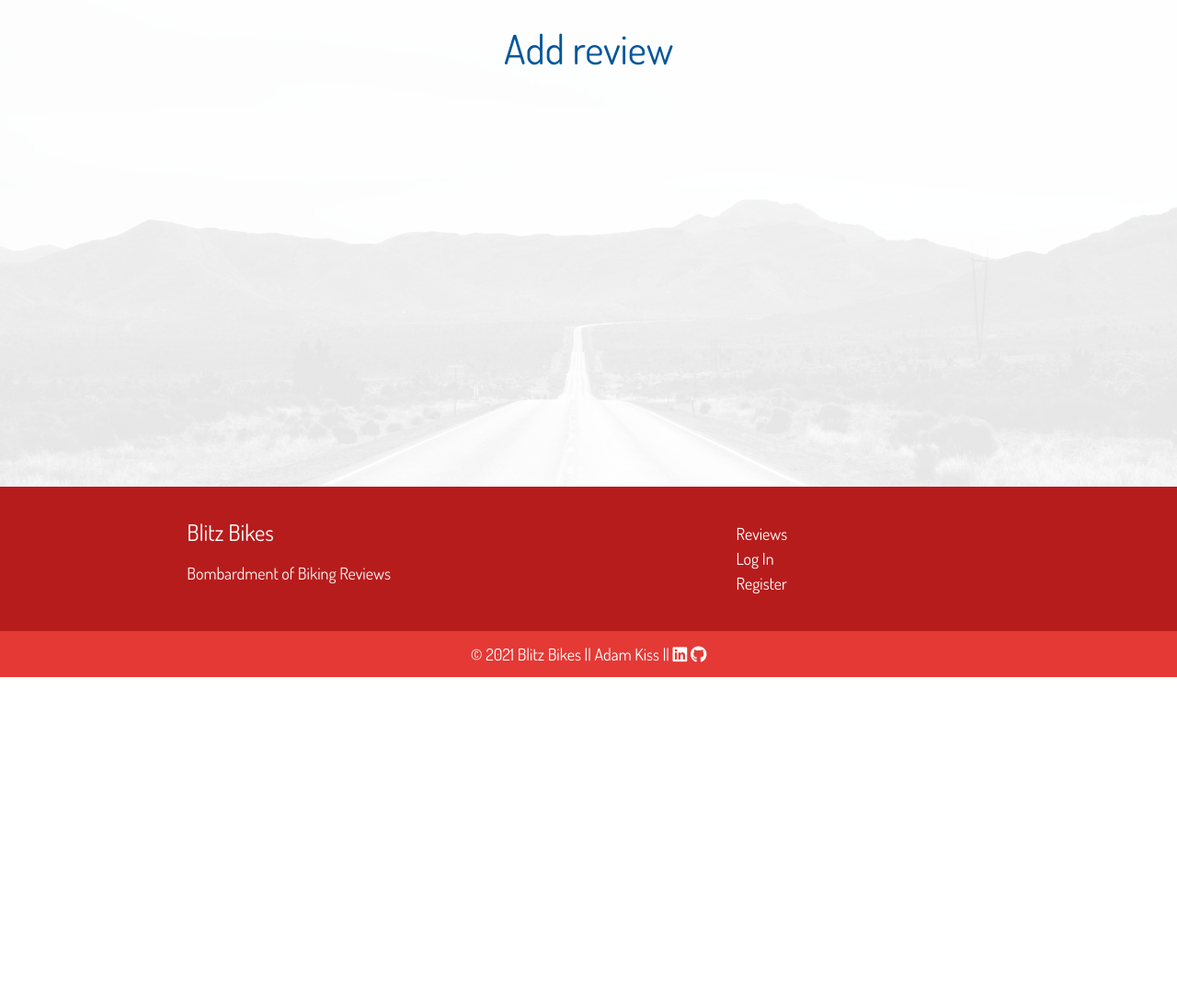
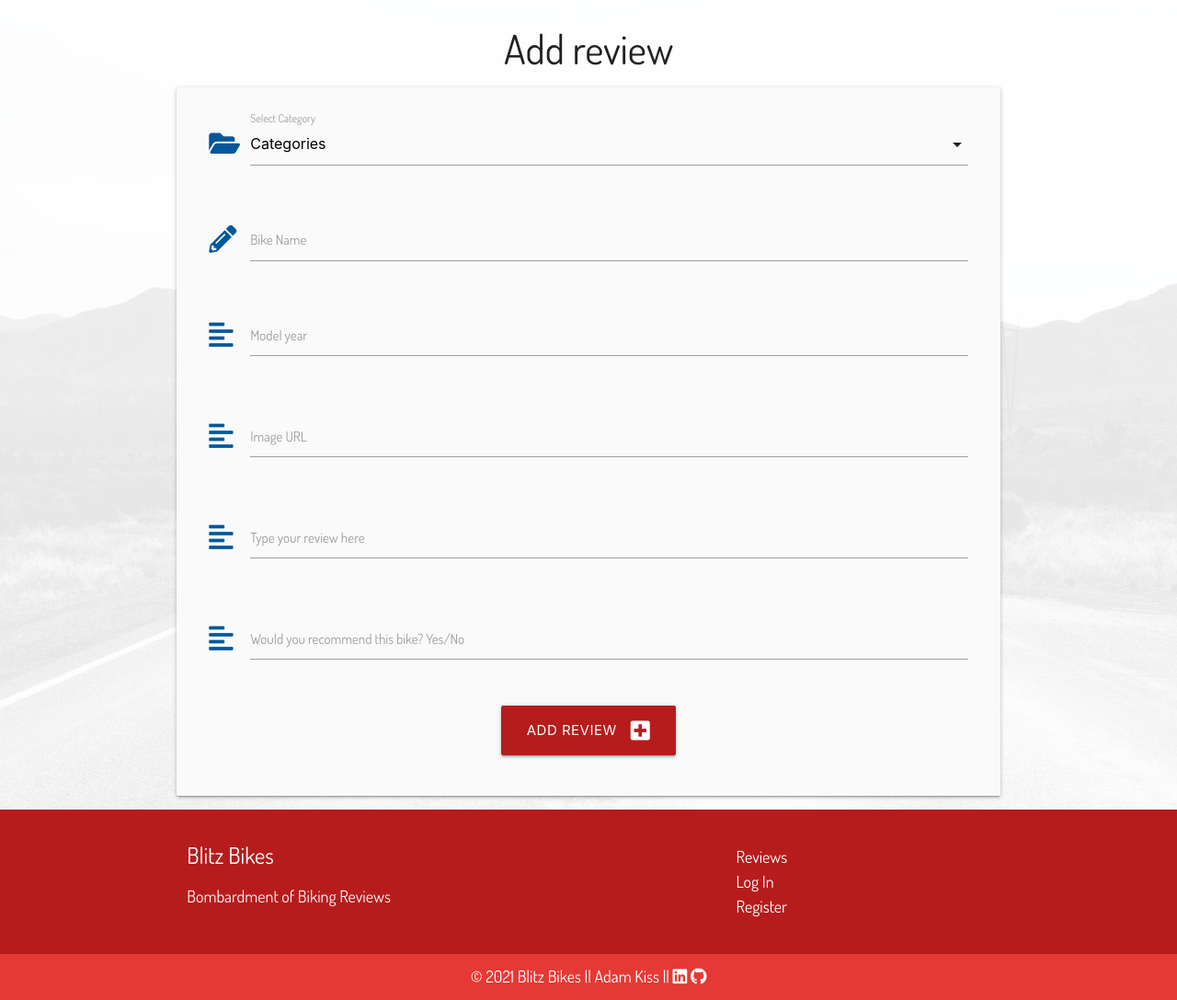
Before and after one commit to Adamsky94/Blitz_Bikes, a Flask app: page /add_review in a window 1280 px wide. Shown: the part 64-1151 px from the top of the page at 92% size. Before the commit the page ends 800 px from the top, so only its background shows below. Run offline with Flask 2, Linux system fonts and the light colour scheme; data that the repository does not hold is empty; some libraries are stand-ins or nearby versions; some web fonts are replaced.

Commit message:
Added logout and user review upload functions

```diff
--- a/app.py
+++ b/app.py
@@ -82,6 +82,14 @@ def login():
     return render_template("login.html")
 
 
+@app.route("/logout")
+def logout():
+# remove user from session cookie
+    flash("You have been logged out")
+    session.pop("user")
+    return redirect(url_for("login"))
+
+
 @app.route("/profile/<username>", methods=["GET", "POST"])
 def profile(username):
     # grab the session user's username from db
@@ -94,17 +102,25 @@ def profile(username):
     return redirect(url_for("login"))
 
 
-@app.route("/logout")
-def logout():
-    # remove user from session cookie
-    flash("You have been logged out")
-    session.pop("user")
-    return redirect(url_for("login"))
 
+@app.route("/add_review", methods=["GET", "POST"])
+def add_review():
+    if request.method == "POST":
+        review = {
+            "category_name": request.form.get("category_name"),
+            "bike_name": request.form.get("bike_name"),
+            "model_year": request.form.get("model_year"),
+            "image_url":request.form.get("image_url"),
+            "bike_description": request.form.get("bike_description"),
+            "recommend": request.form.get("recommend"),
+            "username": session["user"]
+        }
+        mongo.db.reviews.insert_one(review)
+        flash("Thank you for your review")
+        return redirect(url_for("add_review"))
 
-@app.route("/add_review")
-def add_review():
-    return render_template("add_review.html")
+    categories = mongo.db.categories.find().sort("category_name", 1)
+    return render_template("add_review.html", categories=categories)
 
 
 if __name__ == "__main__":
--- a/static/scripts/main.js
+++ b/static/scripts/main.js
@@ -1,8 +1,15 @@
-/*Mobile navbar functionality*/
+
 $(document).ready(function(){
+
     $('.sidenav').sidenav();
-  });
-/*MediumZoom Javascript https://github.com/francoischalifour/medium-zoom */
-mediumZoom(document.querySelectorAll('[data-zoomable]'),{
-    background: "rgba(255,255,255,.6)"
+    $(".collapsible").collapsible();
+    $("select").formSelect();
+
+    /*MediumZoom Javascript https://github.com/francoischalifour/medium-zoom */
+    mediumZoom(document.querySelectorAll('[data-zoomable]'),{
+        background: "rgba(255,255,255,.6)"
+    });
+
+    $('textarea#bike_description').characterCounter();
+
 })
--- a/templates/add_review.html
+++ b/templates/add_review.html
@@ -1,7 +1,84 @@
 {% extends "base.html" %}
 {% block content %}
 
-    <h3 class="light-blue-text text-darken-4 center-align">Add review</h3>
+    <h3 class="text-darken-4 center-align">Add review</h3>
+    <div class="container" >
+    <div class="row card-panel grey lighten-5">
+        <form class="col s12" method="POST" action="{{ url_for('add_review') }}">
+            <!-- category selection -->
+			<div class="row">
+				<div class="input-field col s12">
+                    <i class="fas fa-folder-open prefix light-blue-text text-darken-4"></i>
+					<select id="category_name" name="category_name" class="validate" required>
+                        <option value="" disabled selected>Categories</option>
+                        <!--Sorting categories in alphabetical order-->
+                        {% for category in categories %}
+                            <option value="{{ category.category_name }}">{{ category.category_name }}</option>
+                        {% endfor %}
+                    </select>
+					<label for="category_name">Select Category</label>
+				</div>
+            </div>
+
+            <!-- bike name -->
+            <div class="row">
+                <div class="input-field col s12">
+                    <i class="fas fa-pencil-alt prefix light-blue-text text-darken-4"></i>
+                    <input id="bike_name" name="bike_name" minlength="3" maxlength="30"
+                        type="text" class="validate" required>
+                    <label for="bike_name">Bike Name</label>
+                </div>
+            </div>
+
+            <div class="row">
+                <div class="input-field col s12">
+                    <i class="fas fa-align-left prefix light-blue-text text-darken-4"></i>
+                    <textarea id="model_year" name="model_year" minlength="4"
+                        maxlength="4" class="materialize-textarea validate" required></textarea>
+                    <label for="model_year">Model year</label>
+                </div>
+            </div>
+
+            <div class="row">
+                <div class="input-field col s12">
+                    <i class="fas fa-align-left prefix light-blue-text text-darken-4"></i>
+                    <textarea id="image_url" name="image_url" minlength="10"
+                        maxlength="500" class="materialize-textarea validate"></textarea>
+                    <label for="image_url">Image URL</label>
+                </div>
+            </div>
+
+            <!-- review description -->
+            <div class="row">
+                <div class="input-field col s12">
+                    <i class="fas fa-align-left prefix light-blue-text text-darken-4"></i>
+                    <textarea id="bike_description" name="bike_description" data-length="800" minlength="20"
+                        maxlength="800" class="materialize-textarea validate" required></textarea>
+                    <label for="bike_description">Type your review here</label>
+                </div>
+            </div>
 
 
+            <div class="row">
+                <div class="input-field col s12">
+                    <i class="fas fa-align-left prefix light-blue-text text-darken-4"></i>
+                    <textarea id="recommend" name="recommend" minlength="2"
+                        maxlength="3" class="materialize-textarea validate" required></textarea>
+                    <label for="recommend">Would you recommend this bike? Yes/No</label>
+                </div>
+            </div>
+
+
+            <!-- submit button -->
+            <div class="row">
+                <div class="col s12 center-align">
+                    <button type="submit" class="btn-large red darken-4 text-shadow">
+                        Add review <i class="fas fa-plus-square right"></i>
+                    </button>
+                </div>
+            </div>
+        </form>
+    </div>
+    </div>
+
 {% endblock %}
--- a/templates/base.html
+++ b/templates/base.html
@@ -26,12 +26,13 @@
                     <a href="#" data-target="mobile-demo" class="sidenav-trigger"><i class="fas fa-bars"></i></a>
                     <ul class="right hide-on-med-and-down">
                         <li><a href="{{ url_for('get_reviews') }}">Reviews</a></li>
-                        <li><a href="{{ url_for('login') }}">Log In</a></li>
-                        <li><a href="{{ url_for('register') }}">Register</a></li>
                         {% if session.user %}
                         <li><a href="{{ url_for('profile', username=session['user']) }}">Profile</a></li>
                         <li><a href="{{ url_for('add_review') }}">Add review</a></li>
                         <li><a href="{{ url_for('logout') }}">Log Out</a></li>
+                        {% else %}
+                        <li><a href="{{ url_for('login') }}">Log In</a></li>
+                        <li><a href="{{ url_for('register') }}">Register</a></li>
                         {% endif %}
                     </ul>
                 </div>
--- a/templates/reviews.html
+++ b/templates/reviews.html
@@ -29,7 +29,7 @@
         </div>
         <div class="bike-review">
             " {{ review.bike_description }} "
-            <div class="recommend">Recommends bike: <span>{{ review.recommend.capitalize() }}</span></div>
+            <div class="recommend">Recommends: <span>{{ review.recommend.capitalize() }}</span></div>
         </div>
     </div>
 
```
Also changed, not shown: static/images/jpg/user_bg.jpg.
